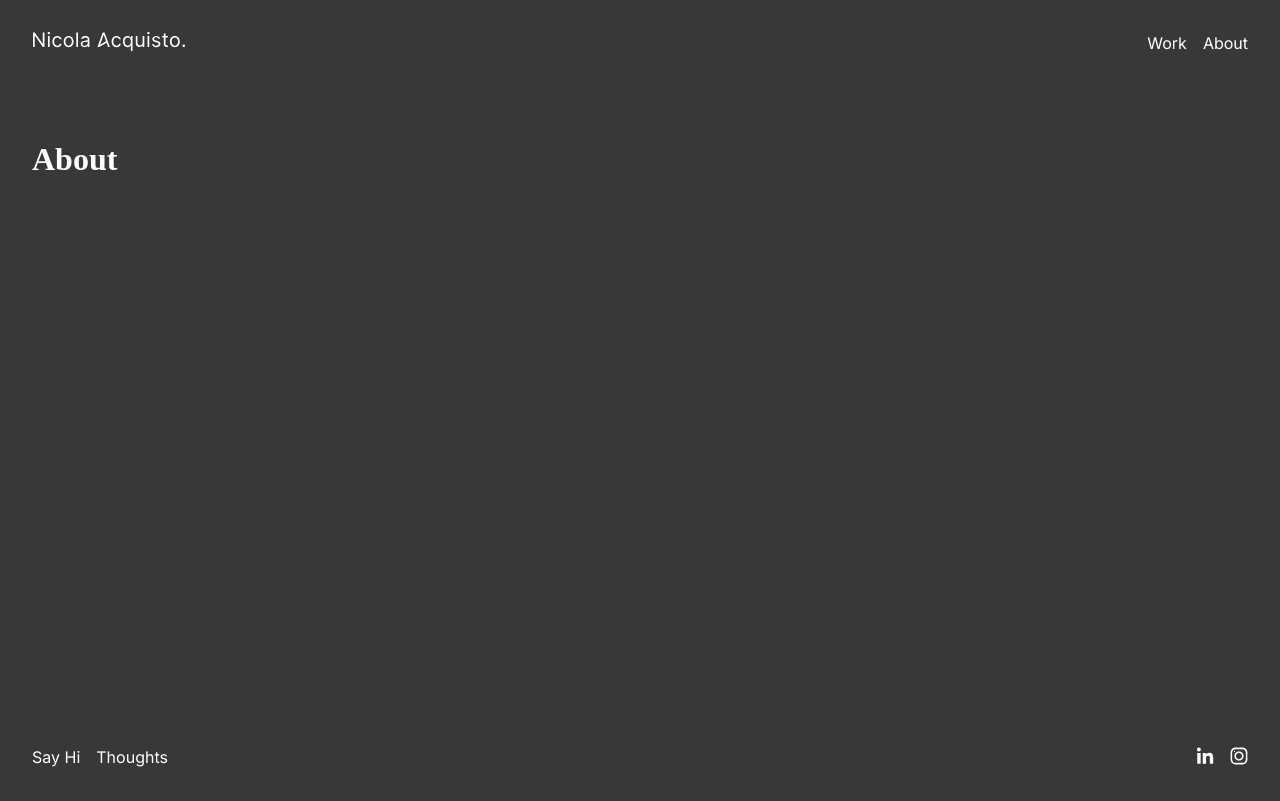
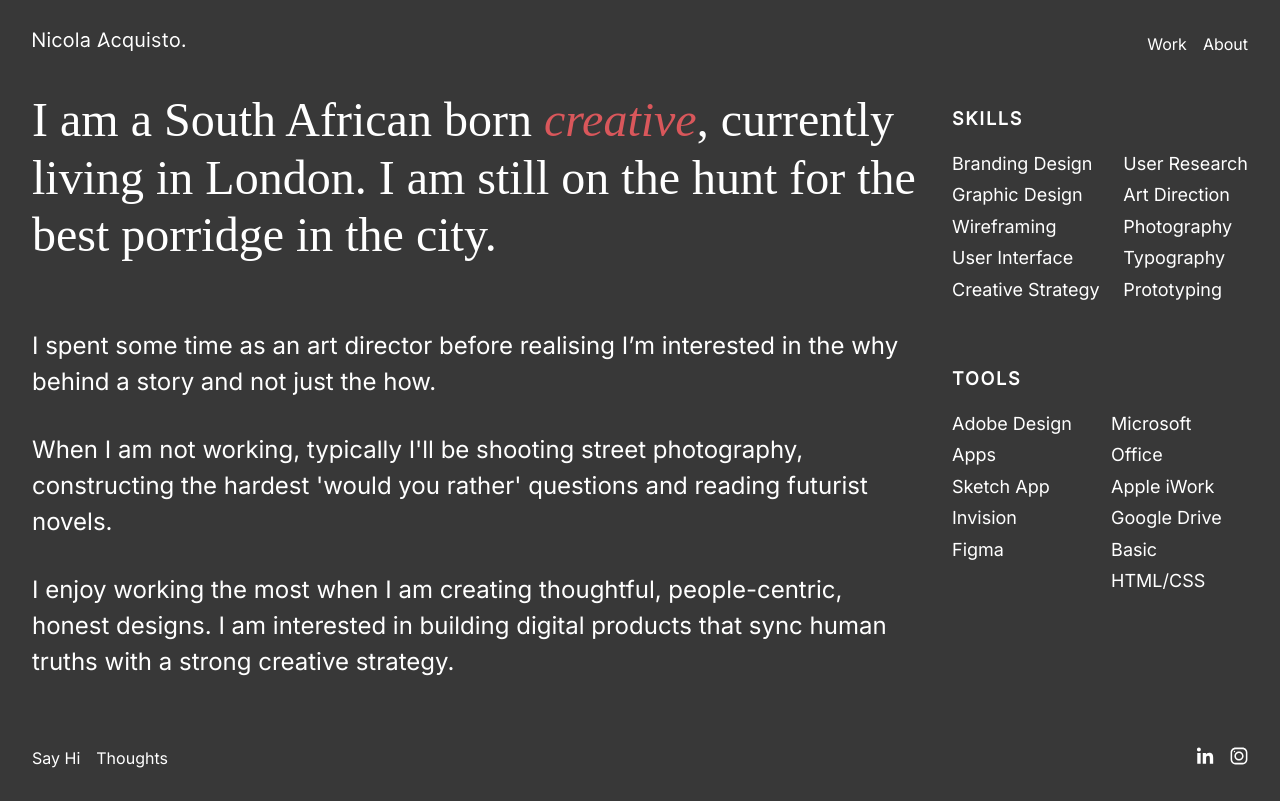
Before and after one commit to dainemawer/nicolaacquisto, a Next.js app: page /about in a window 1280 px wide. Built offline with nearby package versions, Linux system fonts and the light colour scheme; a web font is replaced by a local one.

Commit message:
Add About page, add hover states, fix site height

```diff
--- /dev/null
+++ b/components/About/About.styled.js
@@ -0,0 +1,110 @@
+import styled from 'styled-components'
+
+export const Section = styled.section`
+  display: grid;
+  grid-template-columns: 1fr;
+  grid-gap: 2rem;
+  width: 100%;
+
+  @media (min-width: 1240px) {
+    grid-template-columns: 3fr 1fr;
+  }
+`;
+
+export const Article = styled.article`
+  max-width: 1030px;
+  position: relative;
+`;
+
+export const Image = styled.img`
+  position: absolute;
+  opacity: 0;
+  top: 0;
+  bottom: 0;
+  left: 50%;
+  visibility: hidden;
+  z-index: -1;
+  transform: translateX(-50%);
+  transition: opacity 250ms ease-in, visibility 250ms ease-in;
+  max-width: 100%;
+
+  @media (min-width: 1240px) {
+    right: -3rem;
+    top: -2rem;
+    left: unset;
+    max-width: 385px;
+    transform: none;
+  }
+
+  &.image-is-overlay {
+    opacity: 1;
+    visibility: visible;
+  }
+`;
+
+export const Title = styled.h2`
+  font-size: 3rem;
+  font-weight: normal;
+  line-height: 1.2;
+  margin: 0 0 4rem 0;
+`;
+
+export const Em = styled.button`
+  background-color: transparent;
+  border: 0;
+  cursor: pointer;
+  font-family: inherit;
+  font-style: italic;
+  padding: 0;
+  color: #D9575B !important;
+`;
+
+export const Paragraph = styled.p`
+  font-family: 'Inter', sans-serif;
+  font-size: 1.5rem;
+  line-height: 1.5;
+  margin-bottom: 2rem;
+
+  &:last-child {
+    margin-bottom: 0;
+  }
+`;
+
+export const Widget = styled.div`
+  margin-bottom: 4rem;
+
+  &:last-child {
+    margin-bottom: 0;
+  }
+`;
+
+export const Wrap = styled.div`
+  align-items: flex-start;
+  display: flex;
+  justify-content: flex-start;
+
+  @media (min-width: 1240px) {
+    justify-content: space-between;
+  }
+`;
+
+export const List = styled.ul`
+  margin-right: 4rem;
+
+  @media (min-width: 1240px) {
+    margin-right: 0;
+  }
+`;
+
+export const SkillsItem = styled.li`
+  font-size: 1.125rem;
+  line-height: 1.75;
+`;
+
+export const WidgetHeading = styled.h3`
+  font-family: 'Inter', sans-serif;
+  font-size: 1.125rem;
+  font-weight: 600;
+  letter-spacing: 0.1em;
+  text-transform: uppercase;
+`;
--- /dev/null
+++ b/components/About/Content.js
@@ -0,0 +1,19 @@
+import React, { useState } from 'react'
+
+import Intro from './Intro'
+import Sidebar from './Sidebar'
+
+import {Section} from './About.styled'
+
+const Content = () => {
+    const [isShown, setIsShown] = useState(false);
+
+    return (
+        <Section>
+            <Intro isShown={isShown} setIsShown={setIsShown} />
+            <Sidebar />
+        </Section>
+    )
+}
+
+export default Content;
--- /dev/null
+++ b/components/About/Intro.js
@@ -0,0 +1,19 @@
+import React from 'react'
+
+import {Article, Em, Image, Paragraph, Title} from './About.styled'
+
+const Intro = ({ isShown, setIsShown }) => {
+    return (
+        <Article>
+            <Title>I am a South African born <Em onMouseEnter={() => setIsShown(true)} onMouseLeave={() => setIsShown(false)}>creative</Em>, currently living in London. I am still on the hunt for the best porridge in the city.</Title>
+            <Paragraph>
+                I spent some time as an art director before realising I’m interested in the why behind a story and not just the how.
+            </Paragraph>
+            <Paragraph>When I am not working, typically I'll be shooting street photography, constructing the hardest 'would you rather' questions and reading futurist novels.</Paragraph>
+            <Paragraph>I enjoy working the most when I am creating thoughtful, people-centric, honest designs. I am interested in building digital products that sync human truths with a strong creative strategy.</Paragraph>
+            <Image className={isShown ? 'image-is-overlay' : ''} src="/nicola-creative.jpg" alt="Nicola Acquisto" />
+        </Article>
+    )
+}
+
+export default Intro;
--- /dev/null
+++ b/components/About/Sidebar.js
@@ -0,0 +1,49 @@
+import React from 'react'
+
+import {List, SkillsItem, Widget, WidgetHeading, Wrap} from './About.styled'
+
+const Sidebar = () => {
+    return (
+        <aside>
+            <Widget>
+                <WidgetHeading>Skills</WidgetHeading>
+                <Wrap>
+                    <List>
+                        <SkillsItem>Branding Design</SkillsItem>
+                        <SkillsItem>Graphic Design</SkillsItem>
+                        <SkillsItem>Wireframing</SkillsItem>
+                        <SkillsItem>User Interface</SkillsItem>
+                        <SkillsItem>Creative Strategy</SkillsItem>
+                    </List>
+                    <List>
+                        <SkillsItem>User Research</SkillsItem>
+                        <SkillsItem>Art Direction</SkillsItem>
+                        <SkillsItem>Photography</SkillsItem>
+                        <SkillsItem>Typography</SkillsItem>
+                        <SkillsItem>Prototyping</SkillsItem>
+                    </List>
+                </Wrap>
+
+            </Widget>
+            <Widget>
+                <WidgetHeading>Tools</WidgetHeading>
+                <Wrap>
+                    <List>
+                        <SkillsItem>Adobe Design Apps</SkillsItem>
+                        <SkillsItem>Sketch App</SkillsItem>
+                        <SkillsItem>Invision</SkillsItem>
+                        <SkillsItem>Figma</SkillsItem>
+                    </List>
+                    <List>
+                        <SkillsItem>Microsoft Office</SkillsItem>
+                        <SkillsItem>Apple iWork</SkillsItem>
+                        <SkillsItem>Google Drive</SkillsItem>
+                        <SkillsItem>Basic HTML/CSS</SkillsItem>
+                    </List>
+                </Wrap>
+            </Widget>
+        </aside>
+    )
+}
+
+export default Sidebar;
--- a/components/Footer/Footer.styled.js
+++ b/components/Footer/Footer.styled.js
@@ -7,7 +7,6 @@ export const Footer = styled.footer`
   display: flex;
   justify-content: space-between;
   padding: 2rem;
-  position: absolute;
   width: 100%;
 `;
 
@@ -32,4 +31,19 @@ export const LinkItem = styled.a`
   font-family: 'Inter', sans-serif;
   font-size: 1rem;
   text-decoration: none;
+  transition: color 250ms ease-in-out;
+
+  svg path {
+    transition: fill 250ms ease-in-out;
+  }
+
+  &:hover,
+  &:focus {
+    color: #D96666;
+    outline: 0;
+
+    svg path {
+      fill: #D96666;
+    }
+  }
 `;
--- a/components/Header/Header.styled.js
+++ b/components/Header/Header.styled.js
@@ -27,4 +27,11 @@ export const LinkItem = styled.a`
   font-family: 'Inter', sans-serif;
   font-size: 1rem;
   text-decoration: none;
+  transition: color 250ms ease-in;
+
+  &:hover,
+  &:focus {
+    color: #D96666;
+    outline: 0;
+  }
 `;
--- a/components/Layout/Layout.styled.js
+++ b/components/Layout/Layout.styled.js
@@ -1,5 +1,13 @@
 import styled from 'styled-components'
 
 export const Main = styled.main`
+  align-items: center;
+  box-sizing: border-box;
+  display: flex;
+  height: auto;
   padding: 2rem;
+
+  @media (min-width: 1240px) {
+    height: calc(100% - 172px);
+  }
 `;
--- a/pages/about.js
+++ b/pages/about.js
@@ -1,5 +1,6 @@
 import React from 'react'
 import PropTypes from 'prop-types'
+import Content from '../components/About/Content'
 import dynamic from 'next/dynamic'
 
 const Layout = dynamic(() => import('../components/Layout/Layout'));
@@ -7,7 +8,7 @@ const Layout = dynamic(() => import('../components/Layout/Layout'));
 const About = () => {
     return (
         <Layout>
-            <h1>About</h1>
+            <Content />
         </Layout>
     )
 }
--- a/styles/global.js
+++ b/styles/global.js
@@ -10,9 +10,13 @@ export const GlobalStyle = createGlobalStyle`
   }
 
   body {
-    background-color: #E1DCD5;
+    background-color: #F3F1F1;
     box-sizing: border-box;
     transition: background-color 250ms ease-in-out;
+  }
+
+  body.page-home {
+    background-color: #E1DCD5;
   }
 
   body.page-about {
@@ -45,4 +49,11 @@ export const GlobalStyle = createGlobalStyle`
     width: 1px;
     word-wrap: normal !important;
   }
+
+  ul {
+    font-family: 'Inter', sans-serif;
+    list-style-type: none;
+    padding: 0;
+    margin: 0;
+  }
 `;
```
Also changed, not shown: components/Banner/Banner.styled.js (+7 -0 lines), public/nicola-creative.jpg (added).
